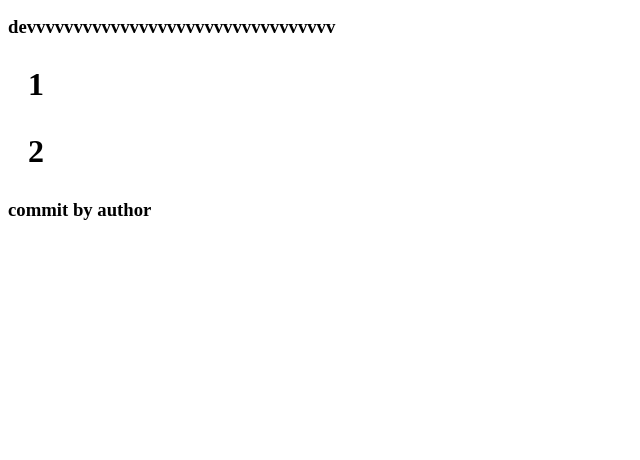
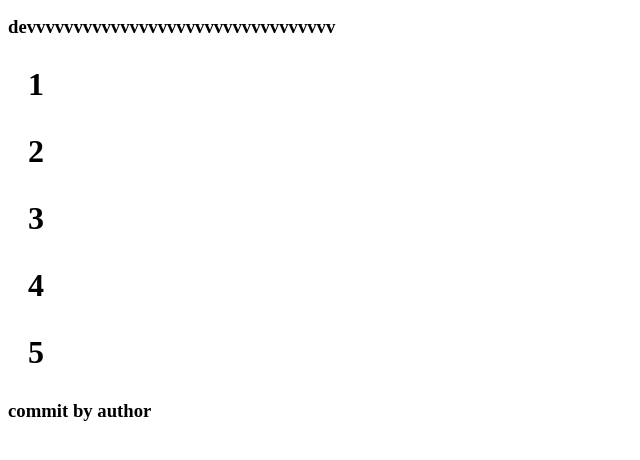
Before and after one commit to ghhghhghhghhg/TExample, a plain HTML site: page index.html in a window 1280 px wide. Shown: the part 98-558 px from the top of the page, without its empty margins (0-640 px from the left). Drawn offline with Linux system fonts and the light colour scheme.

Commit message:
4
5 commit

6 commit

```diff
--- a/index.html
+++ b/index.html
@@ -9,6 +9,9 @@
 <h3>devvvvvvvvvvvvvvvvvvvvvvvvvvvvvvvvv</h3>
 <h1>1</h1>
 <h1>2</h1>
+<h1>3</h1>
+<h1>4</h1>
+<h1>5</h1>
 <h3>commit by author</h3>
 </body>
 </html>
```
